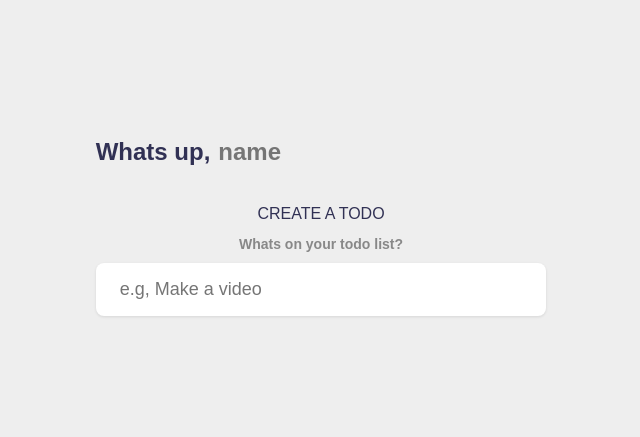
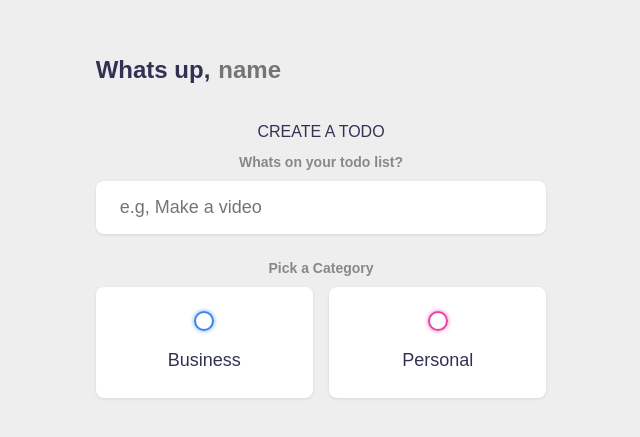
Before and after one commit to rsegura8/todo-app, a Vue app: page / in a window 1280 px wide. Shown: the part 175-612 px from the top of the page, without its empty margins (319-959 px from the left). Built offline with nearby package versions, Linux system fonts and the light colour scheme.

Commit message:
added category

```diff
--- a/src/App.vue
+++ b/src/App.vue
@@ -3,17 +3,21 @@
 const todos = ref([])
 const name = ref('')
 const input_content = ref('')
+const input_category = ref(null)
 
 const addTodo = () => {
-if(input_content.value.trim() === '') {
+if(input_content.value.trim() === '' || input_category.value == null) {
   return
 }
 
 todos.value.push({
   content: input_content.value,
+  category: input_category.value,
 })
 
 input_content.value = ''
+input_category.value = null
+
 //console.log(todos)
 
 }
@@ -35,6 +39,23 @@
         <h4>Whats on your todo list?</h4>
         <input type="text" placeholder="e.g, Make a video" v-model="input_content" />
         <!-- {{ input_content }} -->
+
+        <h4>Pick a Category</h4>
+        <div class="options">
+          <label>
+            <input type="radio" name="category" vlaue="business" v-model="input_category" />
+            <span class="bubble business"></span>
+            <div>Business</div>
+          </label>
+
+          <label>
+            <input type="radio" name="category" vlaue="personal" v-model="input_category" />
+            <span class="bubble personal"></span>
+            <div>Personal</div>
+          </label>
+
+          <!-- {{ input_category }} -->
+        </div>
       </form>
     </section>
 
```
